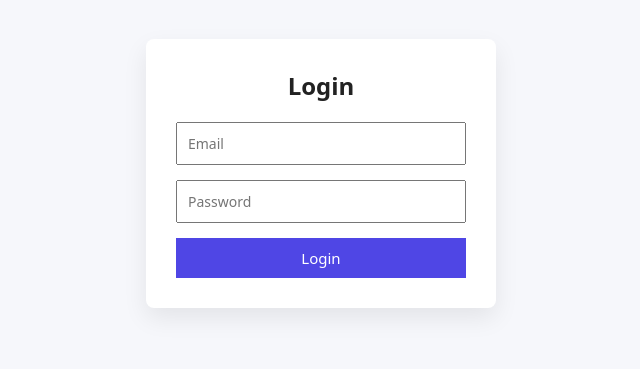
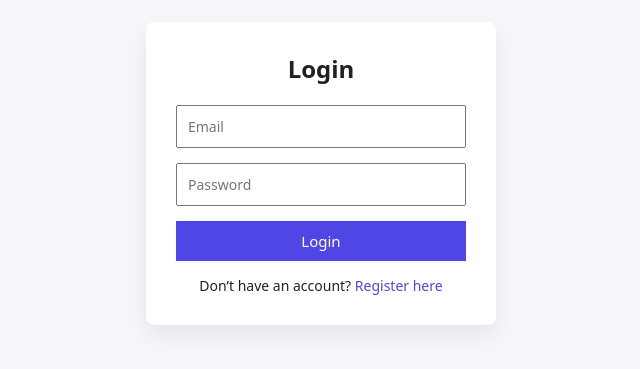
Before and after one commit to Abhiraj212024/attendance-tracker, a React (Vite) app in the folder client/attendance-client/: page /login in a window 1280 px wide. Shown: the part 227-596 px from the top of the page, without its empty margins (319-959 px from the left). Built offline with nearby package versions, Linux system fonts and the light colour scheme.

Commit message:
added register button on login page

```diff
--- a/client/attendance-client/src/pages/Login.jsx
+++ b/client/attendance-client/src/pages/Login.jsx
@@ -1,5 +1,5 @@
 import { useState, useContext } from "react";
-import { useNavigate } from "react-router-dom";
+import { useNavigate, Link } from "react-router-dom";
 import api from "../services/api";
 import { AuthContext } from "../context/AuthContext";
 import styles from "../styles/auth.module.css";
@@ -35,7 +35,7 @@ export default function Login() {
 
   return (
     <div className={styles.container}>
-      <form className={styles.card} onSubmit={(e) => handleSubmit(e)}>
+      <form className={styles.card} onSubmit={handleSubmit}>
         <h2>Login</h2>
 
         {error && <p className={styles.error}>{error}</p>}
@@ -59,6 +59,11 @@ export default function Login() {
         <button disabled={loading}>
           {loading ? "Logging in..." : "Login"}
         </button>
+
+        <p className={styles.switch}>
+          Don’t have an account?{" "}
+          <Link to="/register">Register here</Link>
+        </p>
       </form>
     </div>
   );
--- a/client/attendance-client/src/styles/auth.module.css
+++ b/client/attendance-client/src/styles/auth.module.css
@@ -44,3 +44,19 @@
   font-size: 14px;
   margin-bottom: 10px;
 }
+
+.switch {
+  margin-top: 15px;
+  text-align: center;
+  font-size: 14px;
+}
+
+.switch a {
+  color: #4f46e5;
+  text-decoration: none;
+  font-weight: 500;
+}
+
+.switch a:hover {
+  text-decoration: underline;
+}
```
